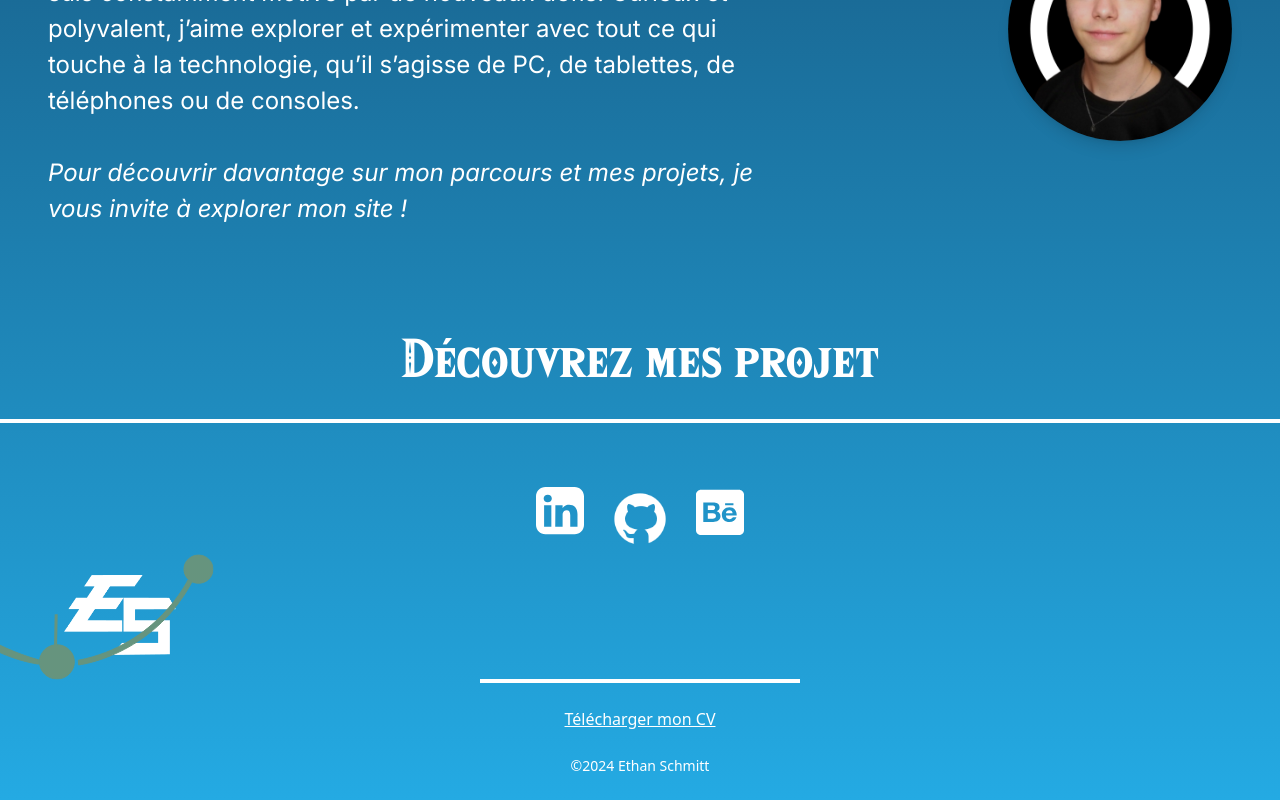
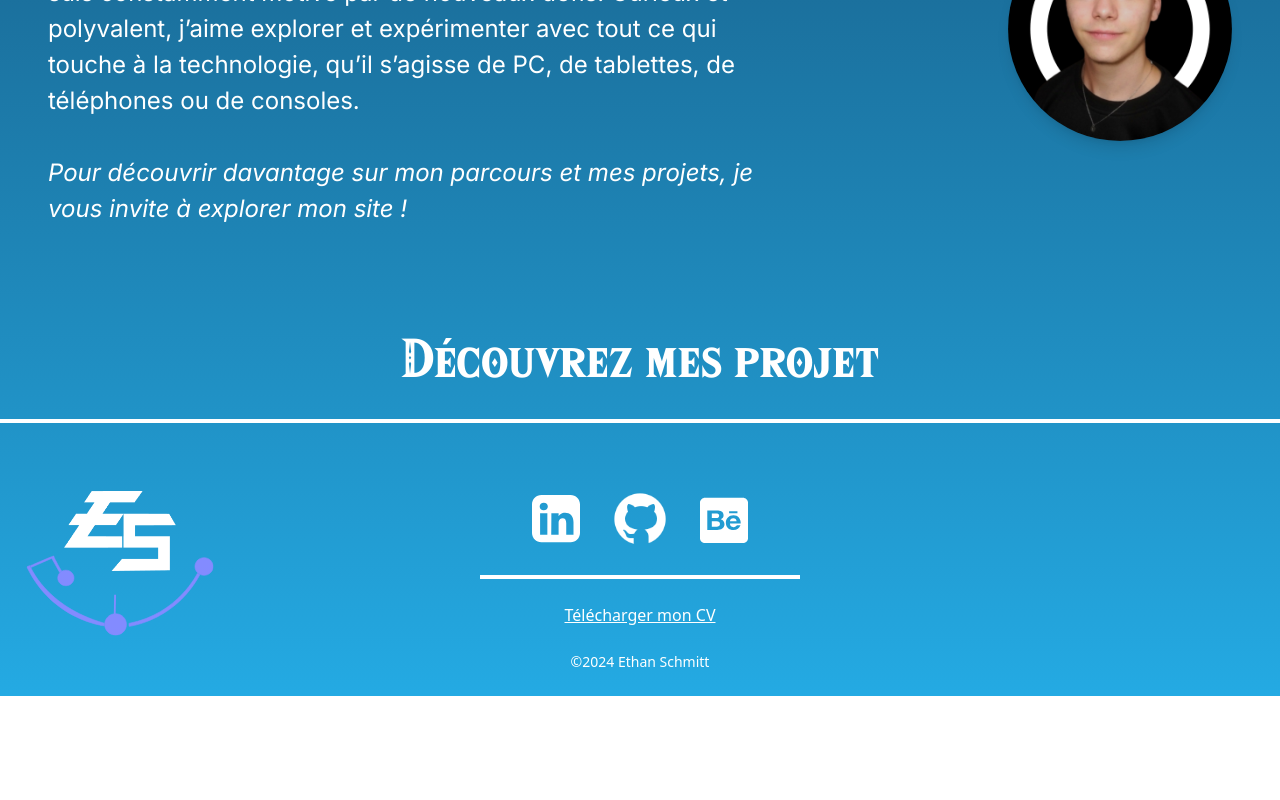
Before and after one commit to Ethan-Schmitt/Portfolio, a Vue app: page / in a window 1280 px wide. Shown: the part 1133-1933 px from the top of the page. After the commit the page ends 1829 px from the top, so only its background shows below. Built offline with nearby package versions, Linux system fonts and the light colour scheme.

Commit message:
Fin de la création du footer et de son optimisation

```diff
--- /dev/null
+++ b/src/components/animations/animationG2.vue
@@ -0,0 +1,66 @@
+<style scoped>
+/* Animation de changement de couleur pour le deuxième SVG uniquement */
+@keyframes colorChange {
+  0% {
+    fill: #838BFF;
+    stroke: #838BFF;
+  }
+  100% {
+    fill: #509A1F;
+    stroke: #509A1F;
+  }
+}
+
+/* Application de l'animation uniquement pour le deuxième SVG */
+.color-changing-svg path {
+  animation: colorChange 3s infinite alternate;
+}
+</style>
+<template>
+<svg
+  width="128"
+  height="299"
+  viewBox="0 0 128 299"
+  fill="none"
+  xmlns="http://www.w3.org/2000/svg"
+  class=" hidden lg:block md:block h-auto w-20 color-changing-svg"
+  preserveAspectRatio="none"
+>
+  <path
+    d="M48.4087 236.099C48.4087 243.267 42.8431 249.042 36.0216 249.042C29.2 249.042 23.6344 243.267 23.6344 236.099C23.6344 228.93 29.2 223.156 36.0216 223.156C42.8431 223.156 48.4087 228.93 48.4087 236.099Z"
+    fill="#838BFF"
+    stroke="#838BFF"
+  ></path>
+  <path
+    d="M127.5 156.592C127.5 166.218 119.824 174.008 110.371 174.008C100.919 174.008 93.2426 166.218 93.2426 156.592C93.2426 146.965 100.919 139.175 110.371 139.175C119.824 139.175 127.5 146.965 127.5 156.592Z"
+    fill="#838BFF"
+    stroke="#838BFF"
+  ></path>
+  <path
+    d="M31.7637 15.0221C31.7637 23.0567 25.4466 29.5442 17.6855 29.5442C9.92435 29.5442 3.6073 23.0567 3.6073 15.0221C3.6073 6.98752 9.92435 0.5 17.6855 0.5C25.4466 0.5 31.7637 6.98752 31.7637 15.0221Z"
+    fill="#838BFF"
+    stroke="#838BFF"
+  ></path>
+  <path
+    d="M113.435 134.863L108.789 135.235C101.239 95.8601 81.1067 68.4162 62.8365 50.8055C53.6677 41.9677 44.966 35.6043 38.5542 31.4492C35.3481 29.3715 32.7139 27.8456 30.8793 26.8381C29.962 26.3344 29.2446 25.9602 28.7554 25.7115C28.6606 25.6634 28.5744 25.6199 28.497 25.5811L30.8156 21.7324C68.0425 41.8185 88.7051 70.1669 100.067 93.5296C105.77 105.256 109.13 115.726 111.063 123.261C112.029 127.028 112.639 130.061 113.007 132.15C113.191 133.195 113.314 134.003 113.392 134.549C113.408 134.666 113.423 134.77 113.435 134.863Z"
+    fill="#838BFF"
+    stroke="#838BFF"
+  ></path>
+  <path
+    d="M52.1638 269.715C71.9164 251.799 94.9922 222.059 108.436 174.723H112.657C112.643 174.835 112.625 174.964 112.605 175.108C112.519 175.728 112.381 176.645 112.175 177.828C111.762 180.193 111.077 183.622 109.987 187.865C107.807 196.352 104.009 208.094 97.5367 221.104C84.6054 247.097 61.0038 278.15 18.3043 298.433C18.25 298.365 18.1796 298.263 18.0954 298.119C17.8276 297.661 17.5244 296.964 17.2344 296.215C16.9469 295.473 16.6818 294.706 16.488 294.122C16.4203 293.918 16.3615 293.737 16.3137 293.588C16.4052 293.552 16.5104 293.509 16.6291 293.46C17.1217 293.258 17.8452 292.949 18.774 292.523C20.6316 291.671 23.3106 290.35 26.607 288.468C33.1998 284.703 42.2631 278.696 52.1638 269.715ZM18.3988 298.532C18.3988 298.532 18.3977 298.531 18.3955 298.53C18.3977 298.531 18.3988 298.532 18.3988 298.532Z"
+    fill="#838BFF"
+    stroke="#838BFF"
+  ></path>
+  <path
+    d="M25.1221 242.835L27.2485 246.025L4.9853 258.481L4.58835 258.703L4.77198 259.119L19.0374 291.446L16.3106 292.643L15.8121 291.479C15.3686 290.444 14.7351 288.965 13.9755 287.189C12.4564 283.638 10.4329 278.903 8.41528 274.164C6.39759 269.425 4.38611 264.684 2.89091 261.122C2.14321 259.341 1.52521 257.856 1.10024 256.813C0.910359 256.348 0.759926 255.972 0.653924 255.7C2.19502 255.283 4.33337 254.361 6.68386 253.213C9.3454 251.912 12.3284 250.296 15.1197 248.722C17.9119 247.147 20.517 245.611 22.4237 244.469C23.3772 243.898 24.1563 243.425 24.6973 243.095C24.8614 242.995 25.0036 242.908 25.1221 242.835Z"
+    fill="#838BFF"
+    stroke="#838BFF"
+  ></path>
+  <path
+    d="M62.8235 157.326L94.7761 157.951"
+    stroke="#838BFF"
+    stroke-width="3"
+    stroke-miterlimit="10"
+  ></path>
+</svg>
+</template>
--- a/src/components/footer.vue
+++ b/src/components/footer.vue
@@ -2,34 +2,42 @@
 <template>
     <footer class="text-white py-6">
         <div class="container mx-auto flex flex-col items-center space-y-6">
+
           <div class="w-full h-1 bg-white justify-center mx-auto mb-10"></div>
-
+            <div class="relative flex items-center justify-start w-full md:absolute ">
+          <img src="@/components/icons/logoES.png" alt="Logo ES" class="h-14 w-auto md:mx-16 mx-7 md:mt-12 -mt-8 mb-8 md:h-20 md:w-auto ">
+          <div class="absolute rotate-90 mt-36 ml-20">
+            <animationG2  />
+        </div>
+        </div>
         <!-- Icons -->
-        <div class="flex space-x-6">
-          <a href="https://www.linkedin.com/in/ton-profile" target="_blank" rel="noopener noreferrer">
+        <div class="flex space-x-7">
+  <!-- LinkedIn -->
+  <a href="https://www.linkedin.com/in/ethan-schmitt-a0ab1b299/" target="_blank" rel="noopener noreferrer"
+     class="inline-flex items-center justify-center rounded-full focus:ring-2 focus:ring-blue-500 transition-transform transform hover:scale-110">
     <linkedIn class="h-12 w-12" />
   </a>
-          <a href="https://github.com/ton-profile" target="_blank" rel="noopener noreferrer ">
+
+  <!-- GitHub -->
+  <a href="https://github.com/Ethan-Schmitt" target="_blank" rel="noopener noreferrer"
+     class="inline-flex items-center justify-center rounded-full focus:ring-2 focus:ring-gray-700 transition-transform transform hover:scale-110">
     <img src="@/components/icons/GitHub.png" alt="GitHub" class="h-16 w-16 ">
   </a>
-          <a href="https://www.behance.net/" target="_blank" rel="noopener noreferrer">
+
+  <!-- Behance -->
+  <a href="https://www.behance.net/ethanschmitt5/projects" target="_blank" rel="noopener noreferrer"
+     class="inline-flex items-center justify-center rounded-full focus:ring-2 focus:ring-blue-600 transition-transform transform hover:scale-110">
     <behance class="h-12 w-12"/>
   </a>
 </div>
 
-        <div class="relative flex items-center justify-start w-full">
-          <img src="@/components/icons/logoES.png" alt="Logo ES" class="h-20 w-auto mx-16">
-          <div class="absolute rotate-90">
-            <animationG />
-        </div>
-        </div>
 
-        <div class="w-1/4 h-1 bg-white justify-center mx-auto mb-10"></div>
+        <div class="md:w-1/4 w-1/2 h-1 bg-white justify-center mx- mb-10"></div>
         <div class="text-center">
           <a
-            href="/path/to/ton-cv.pdf"
+            href="/src/components/cv/CV-Ethan-Schmitt.pdf"
             download
-            class="text-white underline hover:text-gray-300"
+            class="text-white underline hover:text-or"
           >
             Télécharger mon CV
           </a>
@@ -44,7 +52,7 @@
   </template>
 
   <script setup lang="ts">
-  import animationG from "@/components/animations/animationG.vue";
+  import animationG2 from "@/components/animations/animationG2.vue";
   import linkedIn from "@/components/icons/linkedIn.vue";
   import behance from "@/components/icons/behance.vue";
   </script>
--- a/tailwind.config.js
+++ b/tailwind.config.js
@@ -10,7 +10,8 @@ export default {
   "mid-deg": " #102d4d",
   "bot-deg": " #24aae3",
   "left-btn": " #763af5",
-  "right-btn": " #a604f2"
+  "right-btn": " #a604f2",
+  "or": "#ffd700"
  },
  "fontSize": {
   "sm": "0.875rem",
```
Also changed, not shown: 1 other file (tests, documents, lock files or other folders). Lines whose indentation alone changed are shown as unchanged.
